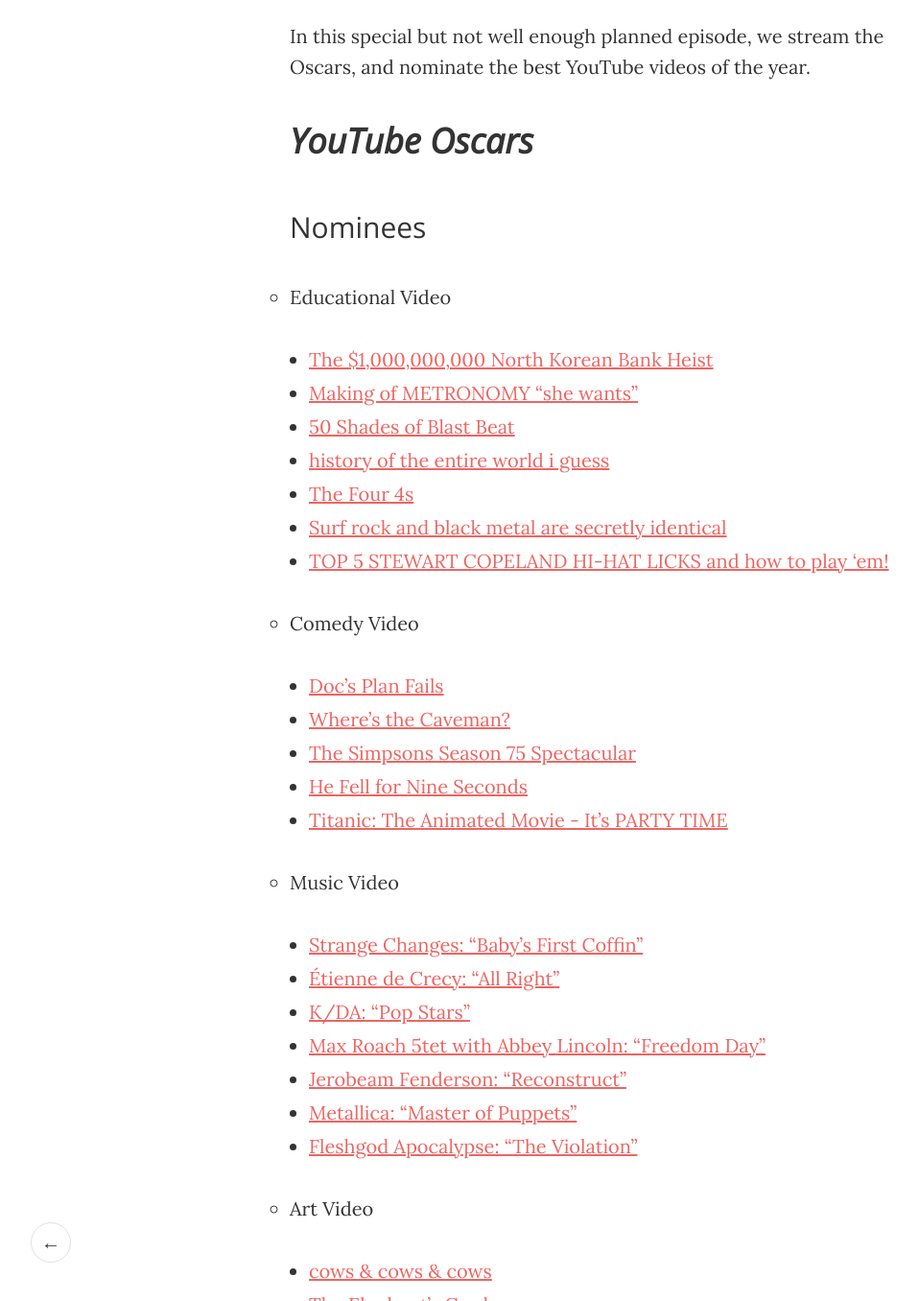
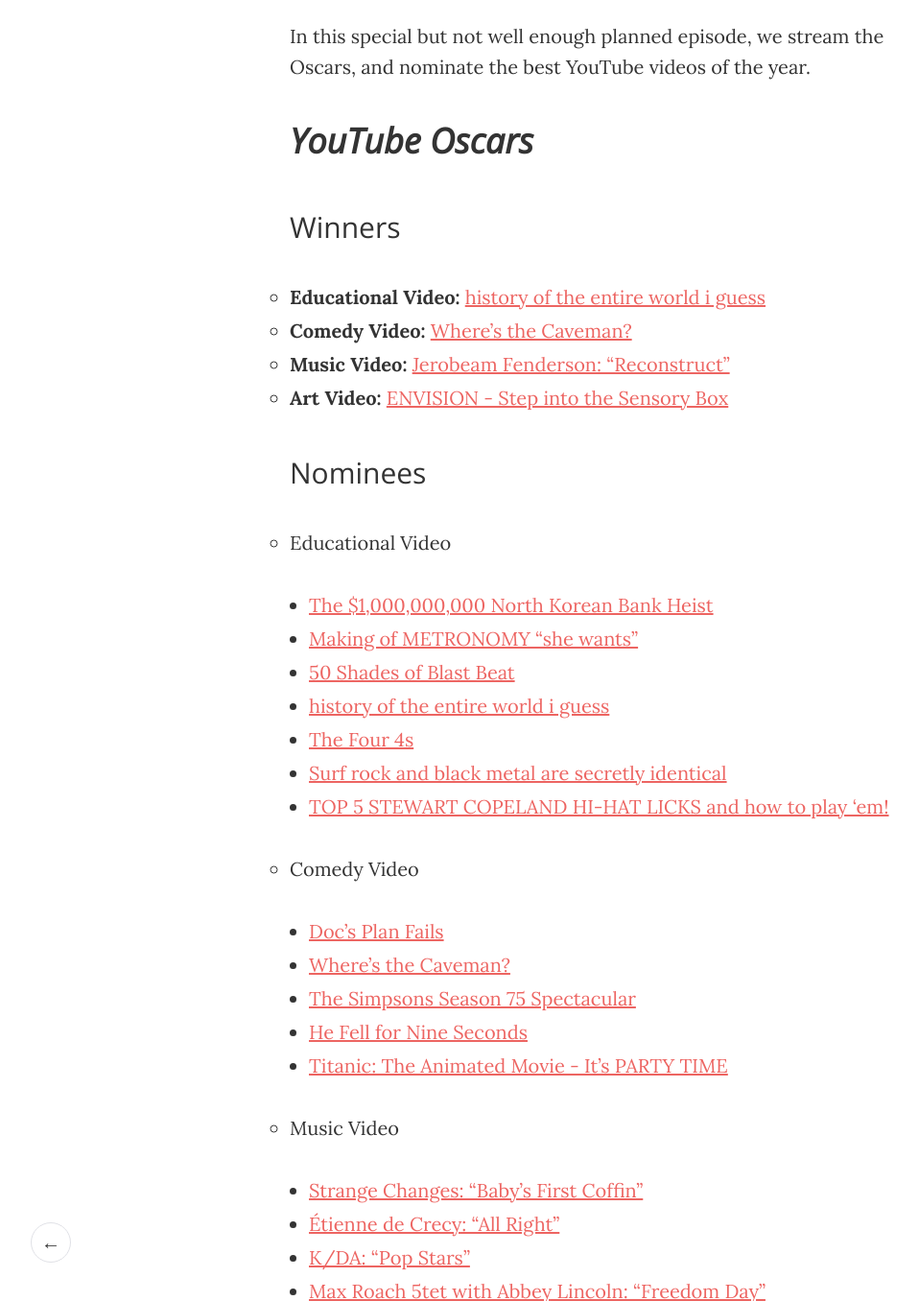
Before and after one commit to WhoseLine/whoseline.club, a Jekyll site: the page built from _posts/2019-02-24-38.md, in a window 1280 px wide and 1400 px high, scrolled down 953 px, cut to the strip 44-1400 px from the top of the window. Shown: the whole strip at 96% size, without its empty margins (8-966 px from the left). Built offline with Jekyll 4.4.1, drawn with Linux system fonts in a browser that asks for light colours; some of the changed text lies outside the part shown.

Commit message:
Move winners before nominees

```diff
--- a/_posts/2019-02-24-38.md
+++ b/_posts/2019-02-24-38.md
@@ -8,6 +8,12 @@
 In this special but not well enough planned episode, we stream the Oscars, and nominate the best YouTube videos of the year.
 
 ## YouTube Oscars
+
+### Winners
+* **Educational Video:** [history of the entire world i guess](https://www.youtube.com/watch?v=xuCn8ux2gbs)
+* **Comedy Video:** [Where's the Caveman?](https://www.youtube.com/watch?v=6JaY3vtb760)
+* **Music Video:** [Jerobeam Fenderson: "Reconstruct"](https://www.youtube.com/watch?v=5WBWIKnr0Os)
+* **Art Video:** [ENVISION - Step into the Sensory Box](https://www.youtube.com/watch?v=GYnH4duXiD8)
 
 ### Nominees
 
```
Also changed, not shown: other parts of _posts/2019-02-24-38.md (+0 -6 lines).
